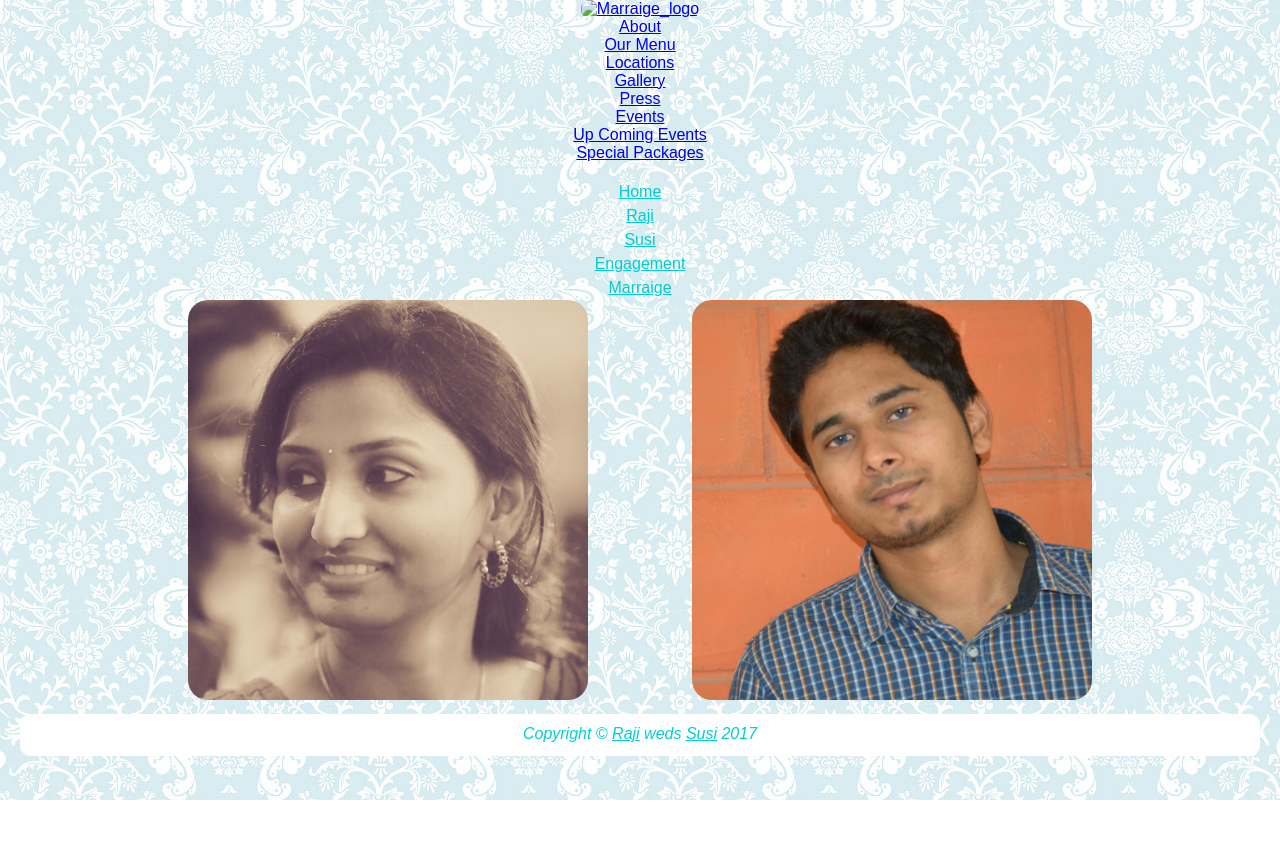
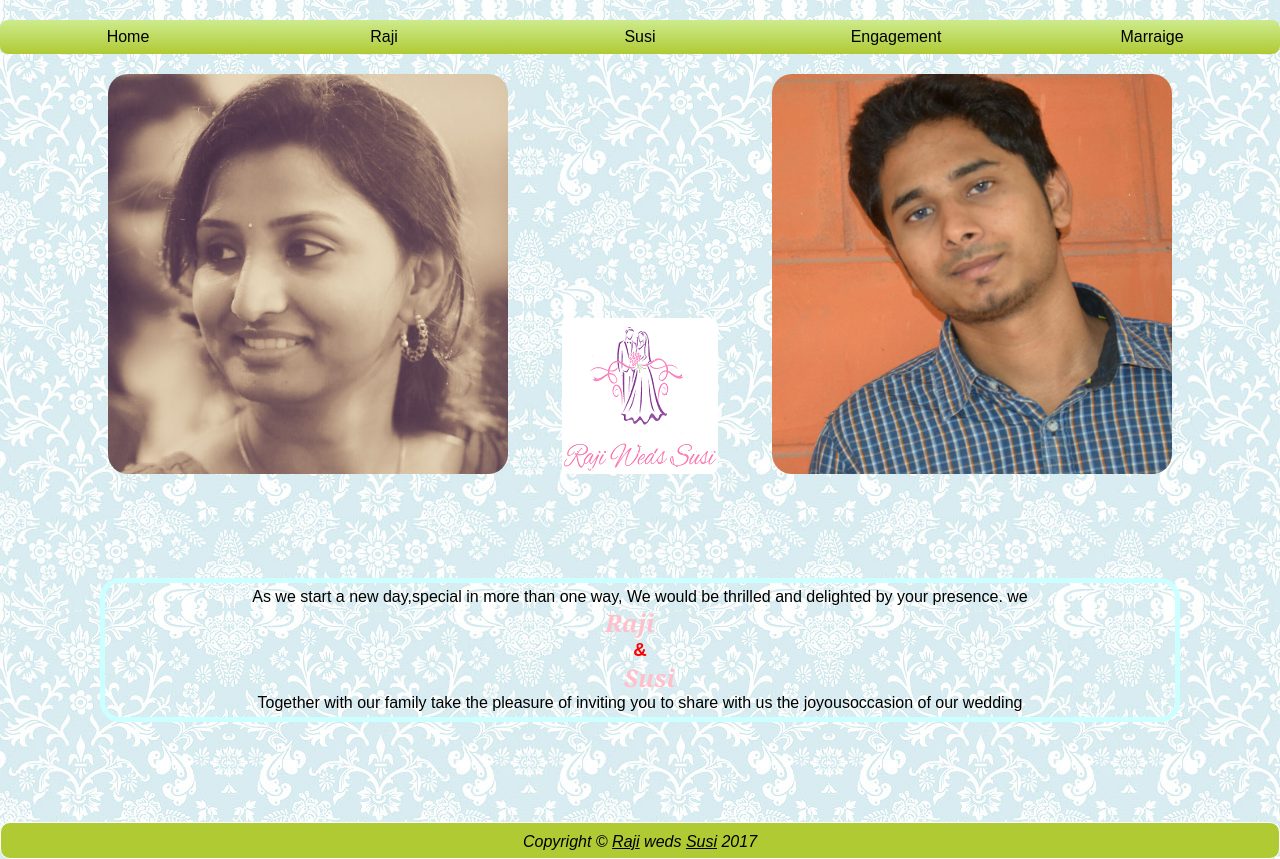
Before and after one commit to kamrajr25/First_Project, a plain HTML site: page index.html in a window 1280 px wide. Before the commit the page ends 800 px from the top, so only its background shows below. Drawn offline with nearby package versions, Linux system fonts and the light colour scheme.

Commit message:
Added nav

```diff
--- a/css/style_sheet_main.css
+++ b/css/style_sheet_main.css
@@ -50,11 +50,11 @@ img
 .footer
 {
 max-width: auto;
-height:20px;
+height:15px;
 padding:10px;
-margin:10px 20px 40px;
+margin:10px 0 40px;
 border :1px solid white;
-background-color: white;
+background-color: #b0ca34;
 display: block;
 border-radius: 10px;
 position: center;
@@ -62,7 +62,7 @@ position: center;
 
 .footer-text
 {
-  color:#00CED1;
+  color:black;
   text-align:center;
   font-style: italic;
   font-size: 100%;
@@ -70,7 +70,7 @@ position: center;
 
 a.footer-link
 {
-  color: #00CED1 ;
+  color: black ;
   text-align:center;
   font-style: italic;
   font-size: 100%;
@@ -80,11 +80,102 @@ a.footer-link:hover
 {
   color:pink;
 }
-/*Header Style*/
-.header
+
+.message
 {
-  max-width:auto;
-  height: 30px;
-  padding:10px;
-
+  border-style: solid;
+  border-width: 5px;
+  border-color:#ccffff;
+  border-radius:20px;
+  padding:5px 0;
+  margin :100px;
 }
+.message h2{
+  font-family:Georgia;
+  font-style: italic;
+  color:pink;
+  margin:0 500px;
+}
+  /*Nav bar style*/
+  nav
+  {
+    max-width: auto;
+    margin: 20px 0  ;
+  }
+nav ul
+ {
+  list-style: none;
+  overflow: hidden;
+}
+nav ul li
+{
+  float: left;
+  width: 20%;
+}
+nav ul li a
+{
+  text-align: center;
+  padding: 8px 0;
+  display: block;
+  width: 100%;
+  background: #cdeb8e;
+  /* Old browsers */
+  background: -moz-linear-gradient
+  (top,#cdeb8e 0%, #b0ca34 100%);
+   /* FF3.6+ */
+  background: -webkit-gradient
+  (linear, left top, left bottom,
+    color-stop(0%,#cdeb8e),
+    color-stop(100%,#b0ca34));
+  /* Chrome,Safari4+ */
+  background: -webkit-linear-gradient(top,
+    #cdeb8e 0%,#b0ca34 100%);
+  /* Chrome10+,Safari5.1+ */
+  background: -o-linear-gradient(top,
+    #cdeb8e 0%,#b0ca34 100%);
+  /* Opera 11.10+ */
+  background: linear-gradient(to bottom,
+    #cdeb8e 0%,#b0ca34 100%);
+  /* W3C, IE10+ */
+  filter: progid:DXImageTransform.Microsoft.gradient(
+    startColorstr='#cdeb8e',
+    endColorstr='#b0ca34',GradientType=0 ); /* IE6-9 */
+  }
+nav ul li a,
+nav ul li a:focus,
+nav ul li a:visited,
+nav ul li a:hover,
+nav ul li a:active
+{
+  color: #000;
+  text-decoration: none;
+}
+nav ul li a:hover,
+nav ul li a:active
+{
+  background: #b0ca34; /* Old browsers */
+  background: -moz-linear-gradient(top,
+    #b0ca34 0%, #96c40d 100%); /* FF3.6+ */
+  background: -webkit-gradient(linear, left top, left bottom,
+    color-stop(0%,#b0ca34),
+    color-stop(100%,#96c40d)); /* Chrome,Safari4+ */
+  background: -webkit-linear-gradient(top,
+    #b0ca34 0%,#96c40d 100%); /* Chrome10+,Safari5.1+ */
+  background: -o-linear-gradient(top,
+    #b0ca34 0%,#96c40d 100%); /* Opera 11.10+ */
+  background: linear-gradient(to bottom,
+    #b0ca34 0%,#96c40d 100%); /* W3C, IE10+ */
+  filter: progid:DXImageTransform.Microsoft.gradient(
+    startColorstr='#b0ca34',
+    endColorstr='#96c40d',GradientType=0 ); /* IE6-9 */
+  }
+nav ul li:first-child a
+{
+  border-top-left-radius: 8px;
+  border-bottom-left-radius: 8px;
+}
+nav ul li:last-child a
+{
+  border-top-right-radius: 8px;
+  border-bottom-right-radius: 8px;
+}
--- a/index.html
+++ b/index.html
@@ -8,71 +8,38 @@
 <link rel='icon' href="img/icon.png" type="image/x-icon">
 
 <!--Refering the style sheet-->
-<link href="/css/style_sheet_main.css" rel="stylesheet" >
+<link rel="stylesheet" type="text/css" href="css/style_sheet_main.css" >
 
 <!--Refering the the JS library-->
 <script type="text/javascript" src="js/jquery-1.7.2.min.js"></script>
-<script type="text/javascript" src="js/bootstrap.min.js"></script>
 
 </head>
 
 <body >
-
-<nav class="navbar navbar-default yamm">
-<div class="navbar-header">
-<div class="logo-image">
-<a class="navbar-brand" href="index.html"><img src="images/logo.png" alt="Marraige_logo"></a>
-</div>
-</div>
-
-<div id="navbar" class="navbar-collapse collapse">
-<ul class="nav navbar-nav navbar-right">
-<li><a href="#About">About</a></li>
-<li><a href="menu.html">Our Menu</a></li>
-<li><a href="locations.html">Locations</a></li>
-<li><a href="gallery.html">Gallery</a></li>
-<li><a href="press-release.html">Press</a></li>
-<li class="dropdown">
-<a href="#" class="dropdown-toggle" data-toggle="dropdown" role="button" aria-expanded="false">Events<span class="fa fa-angle-down"></span></a>
-<ul class="dropdown-menu" role="menu">
-<li><a href="events.php">Up Coming Events</a></li>
-<li><a href="booking.php">Special Packages</a></li>
-</ul>
-</li>
-<li>
-<div class="social">
-<a href="https://www.facebook.com/blackpearlbangalore" target="_blank" data-tooltip="tooltip" data-placement="bottom" title="Facebook"><i class="fa fa-facebook"></i></a>
-<a href="#" data-tooltip="tooltip" data-placement="bottom" title="Twitter"><i class="fa fa-twitter"></i></a>
-<a href="#" data-tooltip="tooltip" data-placement="bottom" title="Pinterest"><i class="fa fa-pinterest"></i></a>
-<a href="#" data-tooltip="tooltip" data-placement="bottom" title="Instagram"><i class="fa fa-insta"></i></a>
-<a href="#" data-tooltip="tooltip" data-placement="bottom" title="Youtube"><i class="fa fa-youtube"></i></a>
-
-</div>
-</li>
-</ul>
-</div>
-</nav>
-	<ul style="line-height: 1.5;">
-		<li><a class="a-style" href="">Home</a></li>
-		<li><a class="a-style" href="">Raji</a></li>
-		<li><a class="a-style" href="">Susi</a></li>
-		<li><a class="a-style" href="engagement.html" target="_blank">Engagement</a></li>
-		<li><a class="a-style" href="marriage.html" target="_blank">Marraige</a></li>
-	</ul>
+<nav>
 </nav>
 
 <div>
 <img style="border-radius:20px; margin-right:50px;" src="img/raji.jpg" alt="Raji pic" width="400px" height="400px" >
-<img style="border-radius:20px; margin-left:50px;" src="img/susi.jpg" alt="Susi pic" width="400px" height="400px">
+<a href="index.html"><img src="img/logo.png" alt="Marraige_logo" align="top middle"></a>
+<img style="border-radius:20px; margin-left:50px;" src="img/susi.jpg" alt="Susi pic" width="400px" height="400px" >
 </div>
 
-
+<div class="message">
+	<p > As we start a new day,special in more than one way, We would be thrilled and delighted by your presence. we
+	<h2 style="text-align: left; font-style: italic;">Raji</h2>
+	<h3 style="color:red;text-align: center">&</h3>
+	<h2 style="text-align: right;font-style: italic;">Susi</h2>
+	 Together with our family take the pleasure of inviting you to share with us the joyousoccasion of our wedding</p>
+</div>
 <!--Footer block starts from here-->
 <footer>
 </footer>
 
-<script src="js/footer.js" type="text/javascript" ></script>
-
+<!--Nav file invoked by JS-->
+<script type="text/javascript" src="js/nav.js"></script>
+<!--Footer file invoked by JS-->
+<script type="text/javascript" src="js/footer.js"></script>
 
 </body>
 </html>
--- /dev/null
+++ b/js/nav.html
@@ -0,0 +1,21 @@
+<nav>
+	<div>
+		<ul >
+			<li>
+			<a href="index.html">Home</a>
+			</li>
+			<li>
+			<a href="raji.html" target="_blank">Raji</a>
+			</li>
+			<li>
+			<a  href="susi.html" target="_blank">Susi</a>
+			</li>
+			<li>
+			<a href="engagement.html" target="_blank">Engagement</a>
+			</li>
+			<li>
+			<a href="marriage.html" target="_blank">Marraige</a>
+			</li>
+		</ul>
+	</div>
+</nav>
--- /dev/null
+++ b/js/nav.js
@@ -0,0 +1 @@
+$("nav").load("/js/nav.html");
```
Also changed, not shown: engagement.html (+3 -1 lines), marriage.html (+3 -0 lines), raji.html (added, +26 -0 lines), susi.html (added, +26 -0 lines), img/logo.PNG (added).
